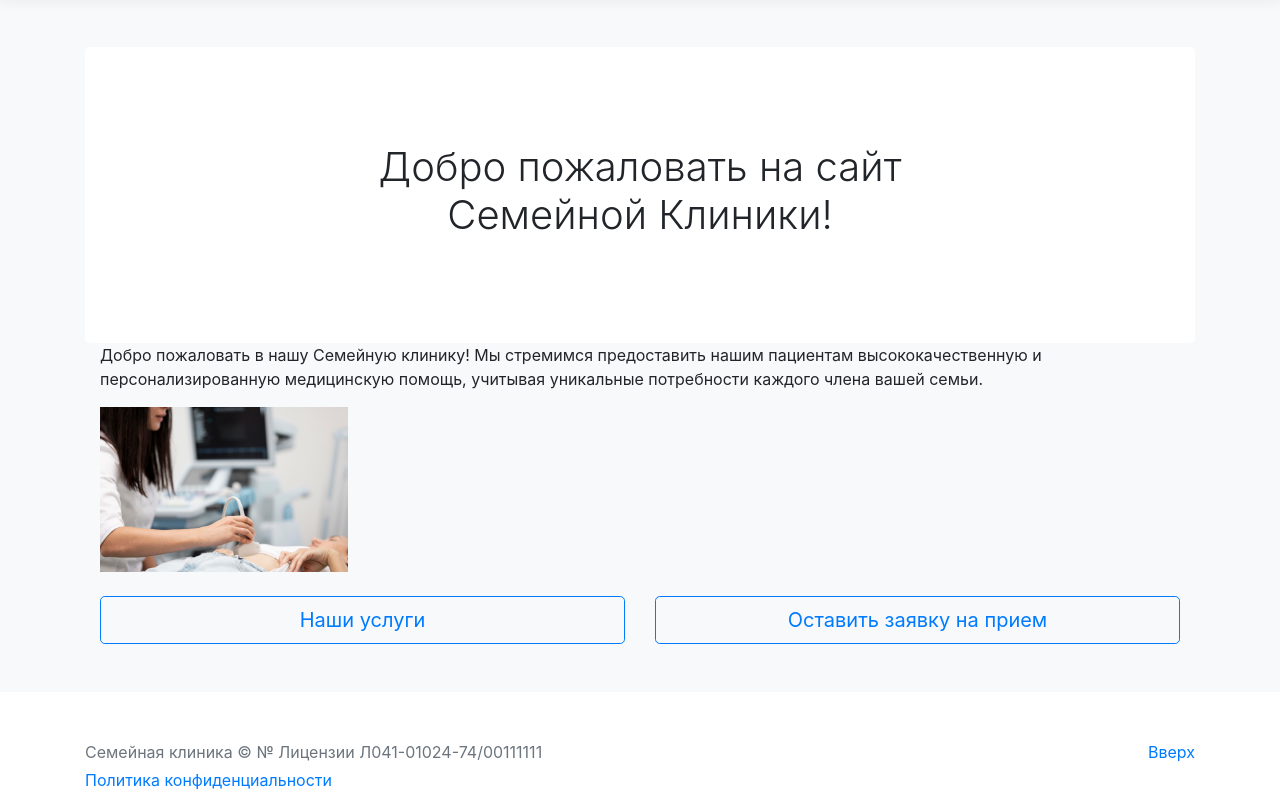
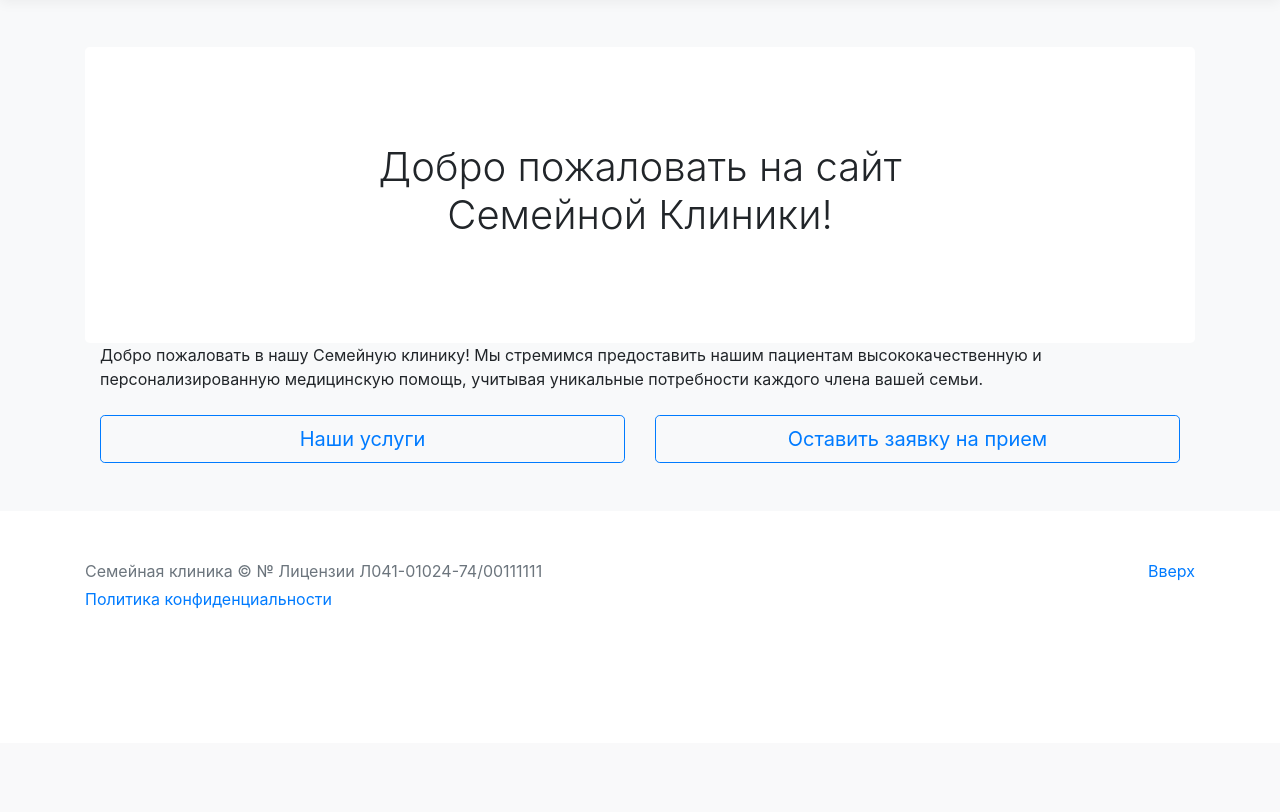
Before and after one commit to TonyShikhovtsev/Medical-company-website, a Django app: page / in a window 1280 px wide. Shown: the part 57-869 px from the top of the page. After the commit the page ends 666 px from the top, so only its background shows below. Run offline with Django 5.2, Linux system fonts and the light colour scheme; some libraries are stand-ins or nearby versions.

Commit message:
Корректировки

```diff
--- a/medical_services/templates/medical_services/index.html
+++ b/medical_services/templates/medical_services/index.html
@@ -13,12 +13,6 @@
     <p>
       Добро пожаловать в нашу Семейную клинику! Мы стремимся предоставить нашим пациентам высококачественную и персонализированную медицинскую помощь, учитывая уникальные потребности каждого члена вашей семьи.
     </p>
-    <!-- Добавленные фотографии -->
-    <div class="row">
-      <div class="col-md-3">
-        <img src="{% static '/media/1.jpeg' %}" alt="Photo 1" class="img-fluid">
-      </div>
-    </div>
 
     <div class="row mt-4">
       <div class="col-md-6">
```
Also changed, not shown: medical_services/templates/medical_services/about_us.html (+0 -7 lines).
